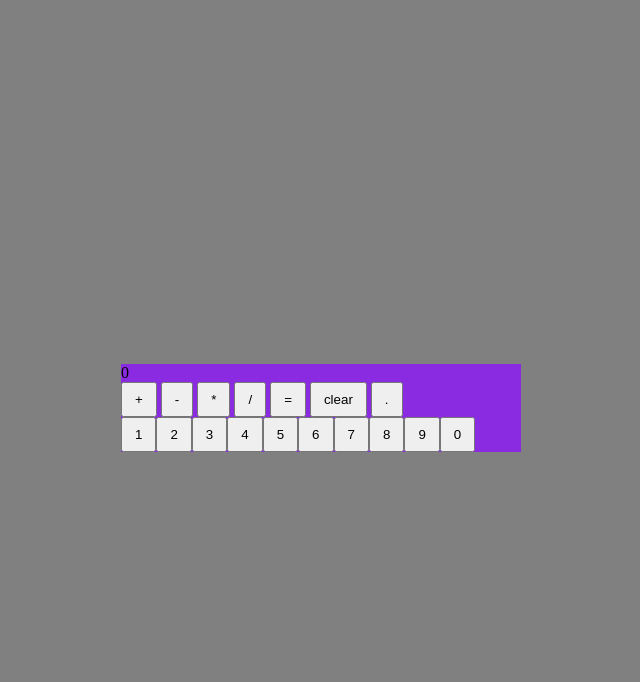
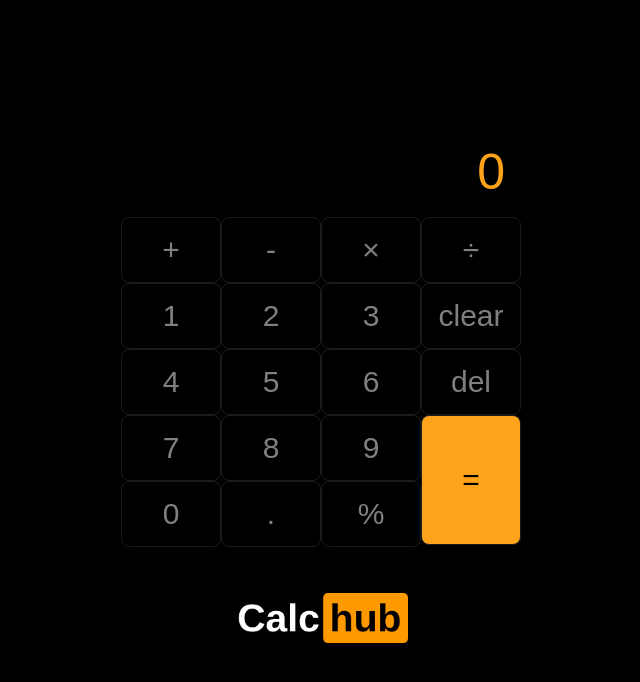
Before and after one commit to brandonmdee/odin-calculator, a plain HTML site: page index.html in a window 1280 px wide. Both pictures are taken after a click on the button "clear". Shown: the whole page, without its empty margins (319-959 px from the left). Drawn offline with Linux system fonts and the light colour scheme.

Commit message:
Added front end functionality and styling.

```diff
--- a/index.html
+++ b/index.html
@@ -6,38 +6,40 @@
     <meta name="viewport" content="width=device-width, initial-scale=1.0">
     <link href="./style.css" rel="stylesheet">
     <script src="./script.js" defer></script>
+    <style>
+        @import url('https://fonts.googleapis.com/css2?family=Josefin+Sans:wght@700&family=Roboto:wght@900&display=swap');
+        </style>
     <title>Calculator project</title>
 </head>
 <body>
     <div class="calculator">
+
+
         <div id="operation">
             0
         </div>
+
+       <div class = "keys">
         <div class="functions">
-            <button id="add">+</button>
-            <button id="subtract">-</button>
-            <button id="multiply">*</button>
-            <button id="divide">/</button>
-            <button id="equals">=</button>
-            <button id="clear">clear</button>
-            <button id="decimal">.</button>
+            <button id="add" class="arith">+</button>
+            <button id="subtract" class="arith">-</button>
+            <button id="multiply" class="arith">×</button>
+            <button id="divide" class="arith">÷</button>
+            </div>
+        <div class="others">
+            <div class="inputs">
 
+            </div>
+
+            <div>
+                <button id="clear">clear</button>
+                <button id="backspace">del</button>
+                <button id="equals">=</button>
+            </div>
+        </div>
 
         </div>
-        <div class="inputs">
-            <button class="one">1</button>
-            <button class="two">2</button>
-            <button class="three">3</button>
-            <button class="four">4</button>
-            <button class="five">5</button>
-            <button class="six">6</button>
-            <button class="seven">7</button>
-            <button class="eight">8</button>
-            <button class="nine">9</button>
-            <button class="zero">0</button>
+        <img src="./logo.png" class="logo">
 
-        </div>
-
-    </div>
 </body>
 </html>
--- a/script.js
+++ b/script.js
@@ -1,3 +1,193 @@
+
+const equalsKey = document.querySelector('#equals');
+const addKey = document.querySelector('#add');
+const subtractKey = document.querySelector('#subtract');
+const multiplyKey = document.querySelector('#multiply');
+const divideKey = document.querySelector('#divide');
+const clearKey = document.querySelector('#clear');
+const decimalKey = document.querySelector('#decimal');
+const delKey = document.querySelector('#backspace');
+const operation = document.querySelector('#operation');
+const button = document.createElement('button');
+const formula = document.querySelector('#formula');
+
+
+let value = [];
+let result = 0;
+let field = [];
+let action;
+
+const inputs = document.querySelector('.inputs');
+
+let numberKeys = [1,2,3,4,5,6,7,8,9,0,'.'];
+
+for (z = 0; z < 11; z++) {
+
+    let square = document.createElement('button');
+    inputs.appendChild(square);
+    square.textContent = `${numberKeys[z]}`;
+    square.classList.add('square');
+    square.addEventListener('click', () => {
+    value.push(`${square.textContent}`);
+     operation.textContent = `${value.join('')}`;
+    })
+
+    }
+button.textContent = '%';
+button.setAttribute('id', 'percent');
+inputs.appendChild(button);
+const percentKey = document.querySelector('#percent');
+
+
+const joiner = function () {
+    field.push(parseFloat(value.join('')));
+
+
+     for (let x = 0; x < field.length; x++) {
+        if(isNaN(field[x])) {
+            field.splice(x,1);
+        }
+    }
+
+    value.length = 0;
+}
+
+let operate = function () {
+
+    joiner();
+    switch (action) {
+      case 'add':
+      if (field.length === 2) {
+
+        result = parseFloat(field[0]) + parseFloat(field[1]);
+        field.length = 0;
+        field.push(result);
+
+    }
+
+        break;
+
+      case 'subtract':
+
+        if (field.length === 2) {
+            result = parseFloat(field[0]) - parseFloat(field[1]);
+            field.length = 0;
+            field.push(result);
+        }
+
+        break;
+
+    case 'multiply':
+        if (field.length === 2) {
+            result = parseFloat(field[0]) * parseFloat(field[1]);
+            field.length = 0;
+            field.push(result);
+        }
+
+
+        break;
+      case 'divide':
+        console.log(field);
+        if (field.length === 2) {
+            if(field[1] === 0) {
+                result = "ERROR";
+                operation.textContent = `ERROR`;
+
+            } else {
+            result = parseFloat(field[0]) / parseFloat(field[1]);
+            field.length = 0;
+            field.push(result);
+        }
+    }
+
+      break;
+      default :
+        result = field[0];
+    };
+
+};
+
+const add = function () {
+
+    operate();
+    joiner();
+
+    action = "add";
+    operate();
+
+
+}
+const subtract = function () {
+    operate();
+    joiner();
+    action = "subtract";
+    operate();
+}
+const multiply = function () {
+    operate();
+    joiner();
+    action = "multiply";
+    operate();
+
+}
+const divide = function () {
+    operate();
+    joiner();
+    action = "divide";
+    operate();
+
+}
+const equals = function () {
+    operate();
+    action = "default";
+
+    if (Number.isInteger(result)) {
+        operation.textContent = `${result}`;
+    } else if (String(result)) {
+        console.log(`Don't divide by zero ya dingus!`);
+        field.length = 0;
+    } else {
+    operation.textContent = `${result.toFixed(2)}`;
+    }
+    result = 0;
+}
+const clearAll = function () {
+    result = 0;
+    action = "default";
+    field.length = 0;
+    value.length = 0;
+    operation.textContent = '0';
+
+
+}
+const backspace = function() {
+    if(value.length > 1) {
+        value.pop();
+        operation.textContent = `${value.join('')}`;
+        console.log(value);
+    } else {
+        operation.textContent = `${result}`;
+        value.pop();
+        console.log(value);
+    };
+    }
+
+const percent = function() {
+    alert('Feature currently unavailable!');
+}
+
+addKey.addEventListener('click', add);
+subtractKey.addEventListener('click', subtract);
+multiplyKey.addEventListener('click', multiply);
+divideKey.addEventListener('click', divide);
+clearKey.addEventListener('click', clearAll);
+equalsKey.addEventListener('click', equals);
+delKey.addEventListener('click', backspace);
+percentKey.addEventListener('click', percent)
+
+//dummied code
+
+/*
 const oneKey = document.querySelector('.one');
 const twoKey = document.querySelector('.two');
 const threeKey = document.querySelector('.three');
@@ -8,21 +198,8 @@ const sevenKey = document.querySelector('.seven');
 const eightKey = document.querySelector('.eight');
 const nineKey = document.querySelector('.nine');
 const zeroKey = document.querySelector('.zero');
-const equalsKey = document.querySelector('#equals');
-const addKey = document.querySelector('#add');
-const subtractKey = document.querySelector('#subtract');
-const multiplyKey = document.querySelector('#multiply');
-const divideKey = document.querySelector('#divide');
-const clearKey = document.querySelector('#clear');
-const decimalKey = document.querySelector('#decimal');
-let operation = document.querySelector('#operation');
-let value = [];
-let result = 0;
-let field = [];
-let action;
-
-
-
+*/
+/*
 oneKey.addEventListener('click', () => {
     value.push(1);
     console.log(value);
@@ -65,126 +242,9 @@ zeroKey.addEventListener('click', () => {
     value.push(0);
     console.log(value);
 });
+
 decimalKey.addEventListener('click', () => {
     value.push('.');
     console.log(value);
 })
-
-const joiner = function () {
-    field.push(parseFloat(value.join('')));
-     for (let x = 0; x < field.length; x++) {
-        if(isNaN(field[x])) {
-            field.splice(x,1);
-        }
-    }
-    value.length = 0;
-}
-
-let operate = function () {
-    joiner();
-    switch (action) {
-      case 'add':
-
-      if (field.length === 2) {
-
-        result = parseFloat(field[0]) + parseFloat(field[1]);
-        field.length = 0;
-        field.push(result);
-    }
-
-        break;
-
-      case 'subtract':
-
-        if (field.length === 2) {
-            result = parseFloat(field[0]) - parseFloat(field[1]);
-            field.length = 0;
-            field.push(result);
-        }
-
-        break;
-
-    case 'multiply':
-        if (field.length === 2) {
-            result = parseFloat(field[0]) * parseFloat(field[1]);
-            field.length = 0;
-            field.push(result);
-        }
-
-
-        break;
-      case 'divide':
-        if (field.length === 2) {
-            if(field[1] === 0) {
-                result = "ERROR";
-                console.log(result);
-            } else {
-            result = parseFloat(field[0]) / parseFloat(field[1]);
-            field.length = 0;
-            field.push(result);
-        }
-    }
-
-      break;
-      default :
-        result = field[0];
-    };
-
-};
-
-const add = function () {
-    operate();
-    joiner();
-    action = "add";
-    operate();
-
-
-}
-
-const subtract = function () {
-    operate();
-    joiner();
-    action = "subtract";
-    operate();
-
-
-}
-
-const multiply = function () {
-    operate();
-    joiner();
-    action = "multiply";
-    operate();
-
-}
-
-const divide = function () {
-    operate();
-    joiner();
-    action = "divide";
-    operate();
-}
-
-const equals = function () {
-    operate();
-    action = "default";
-    console.log(result);
-    result = 0;
-}
-
-const clearAll = function () {
-    result = 0;
-    action = "default";
-    field.length = 0;
-    value.length = 0;
-    field.push(result);
-    console.log(result);
-}
-
-addKey.addEventListener('click', add);
-subtractKey.addEventListener('click', subtract);
-multiplyKey.addEventListener('click', multiply);
-divideKey.addEventListener('click', divide);
-clearKey.addEventListener('click', clearAll);
-
-equalsKey.addEventListener('click', equals);
+*/
--- a/style.css
+++ b/style.css
@@ -1,34 +1,92 @@
 body {
-    background-color: grey;
+    background-color: black;
     display: flex;
     height: 100vh;
     justify-content: center;
     align-items: center;
+    font-family: 'Arial', sans-serif;
 }
 button {
-    padding: 8px 12px;
+
+    border-radius: 8px;
+    border: 1px solid #1b1b1b;
+    background-color: black;
+    color: #808080;
+    width: 100px;
+    padding: 15px;
+    display: flex;
+    justify-content: center;
+    align-items: center;
+    font-size: 30px;
 }
-.operation {
-    background-color: coral;
+#operation {
+    background-color: black;
+    color: #ffa31a;
+    display: flex;
+    justify-content: right;
+    font-size: 50px;
+    padding: 16px;
+    max-width: 500px;
+    border-radius: 8px;
+    overflow: hidden;
 }
 .calculator {
-    background-color: blueviolet;
+
     width: 400px;
+    display: flex;
+    flex-direction: column;
 }
 .calculator button:active {
-    background-color: orange;
+    background-color: #ffa31a;
     color: black;
 }
 #button {
-    background-color: orange;
+    background-color: #ffa31a;
     border-radius: 6px;
     padding: 6px 8px;
     width: 95px;
+
 }
-#button:active {
-    background-color: cyan;
+
+button:hover {
+    background-color: #808080;
+    color: black;
 }
 .inputs {
     display: flex;
 
 }
+.keys {
+    display: flex;
+    flex-direction: column;
+}
+  .functions {
+    display: flex;
+    color: black;
+
+
+  }
+  .inputs {
+    display: flex;
+    flex-wrap: wrap;
+    justify-content: left;
+
+  }
+  #equals {
+    background-color: #ffa31a;
+    color: black;
+    height: 130px;
+  }
+  #equals:active {
+    background-color: black;
+  }
+  #equals:hover {
+     background-color: #808080;
+    color: #ffa31a;
+  }
+  .logo {
+    scale: 50%;
+  }
+  .others {
+    display: flex;
+  }
```
Also changed, not shown: logo.png (added).
